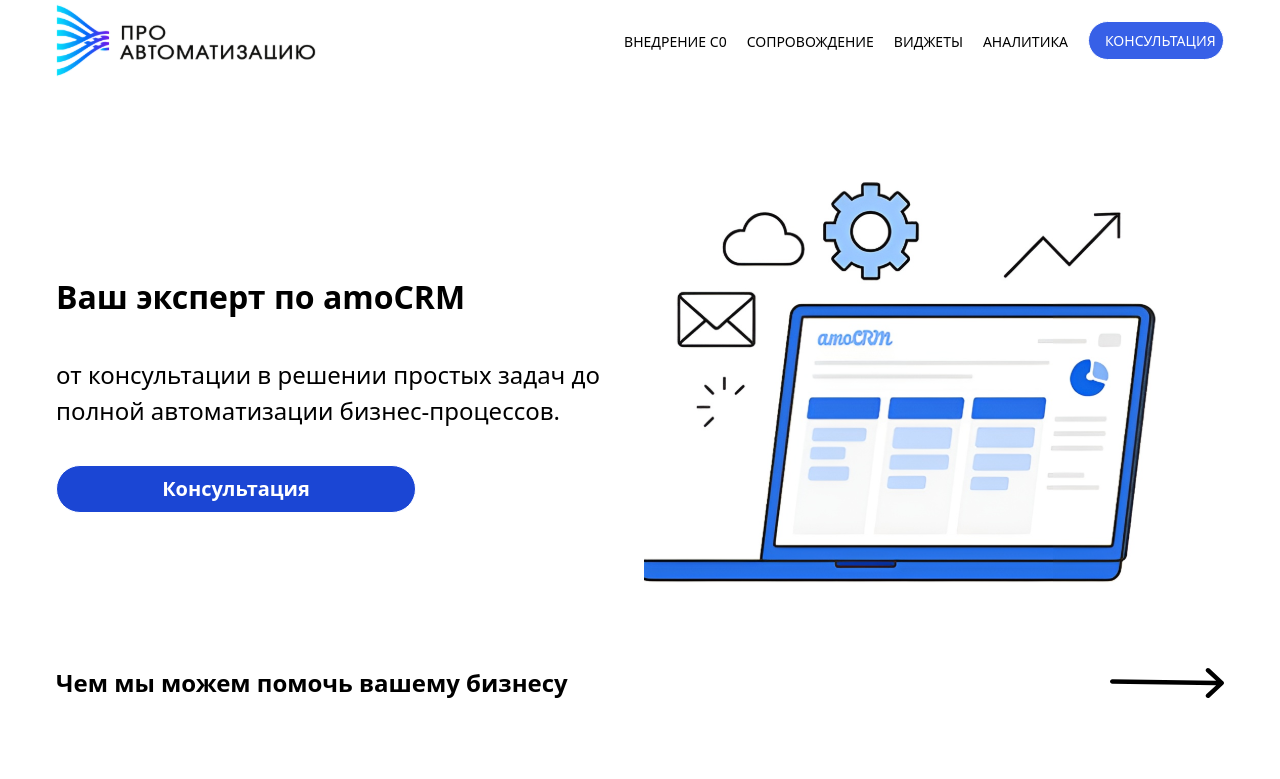
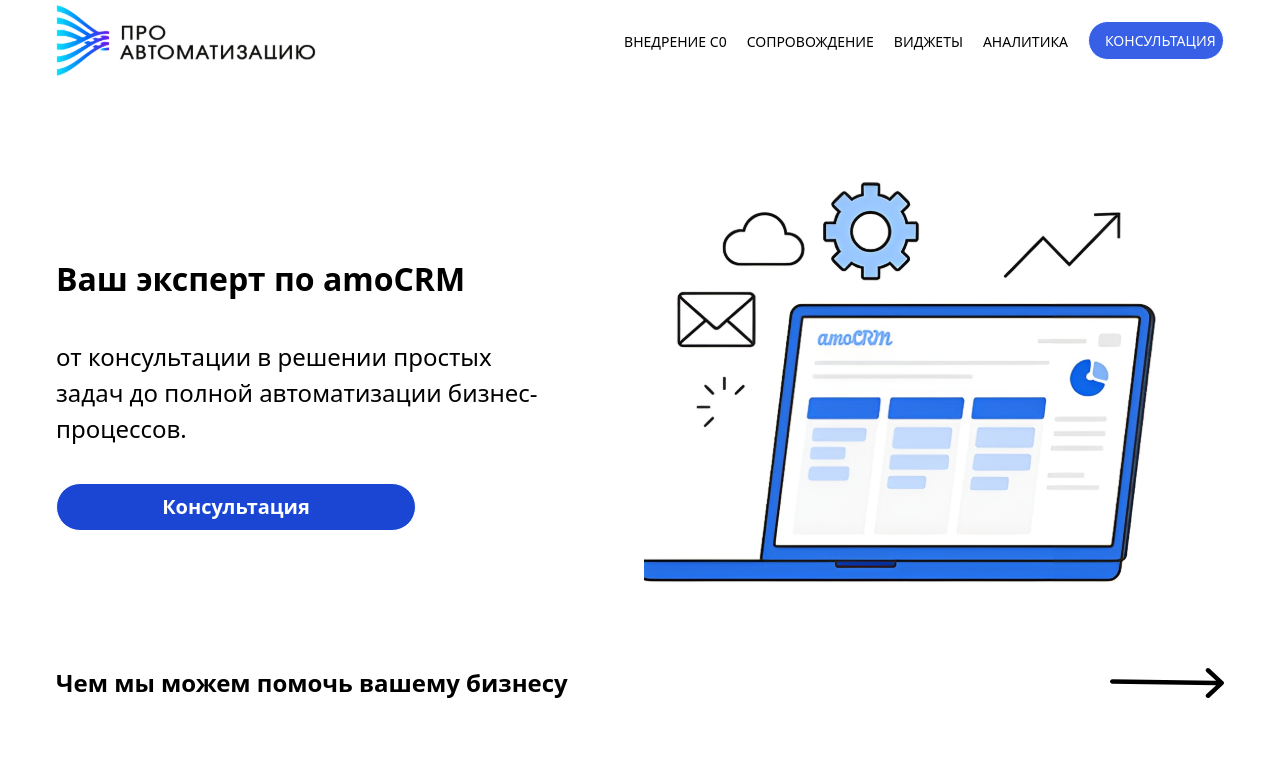
Before and after one commit to DFimp/landing_pro_automatization, a Next.js app: page / in a window 1280 px wide. Shown: the top 779 px of the page. Built offline with nearby package versions, Linux system fonts and the light colour scheme.

Commit message:
fixed text

```diff
--- a/src/widgets/home/homeHeroSection/ui/homeHero.tsx
+++ b/src/widgets/home/homeHeroSection/ui/homeHero.tsx
@@ -10,7 +10,7 @@ const HomeHero = () => {
                         Ваш эксперт по amoCRM
                     </h2>
 
-                    <h2 className='text-h4 font-regular max-w-140'>
+                    <h2 className='text-h4 font-normal max-w-[506px]'>
                         от консультации в решении простых задач до полной автоматизации бизнес-процессов.
                     </h2>
                     <div className='w-90'>
```
